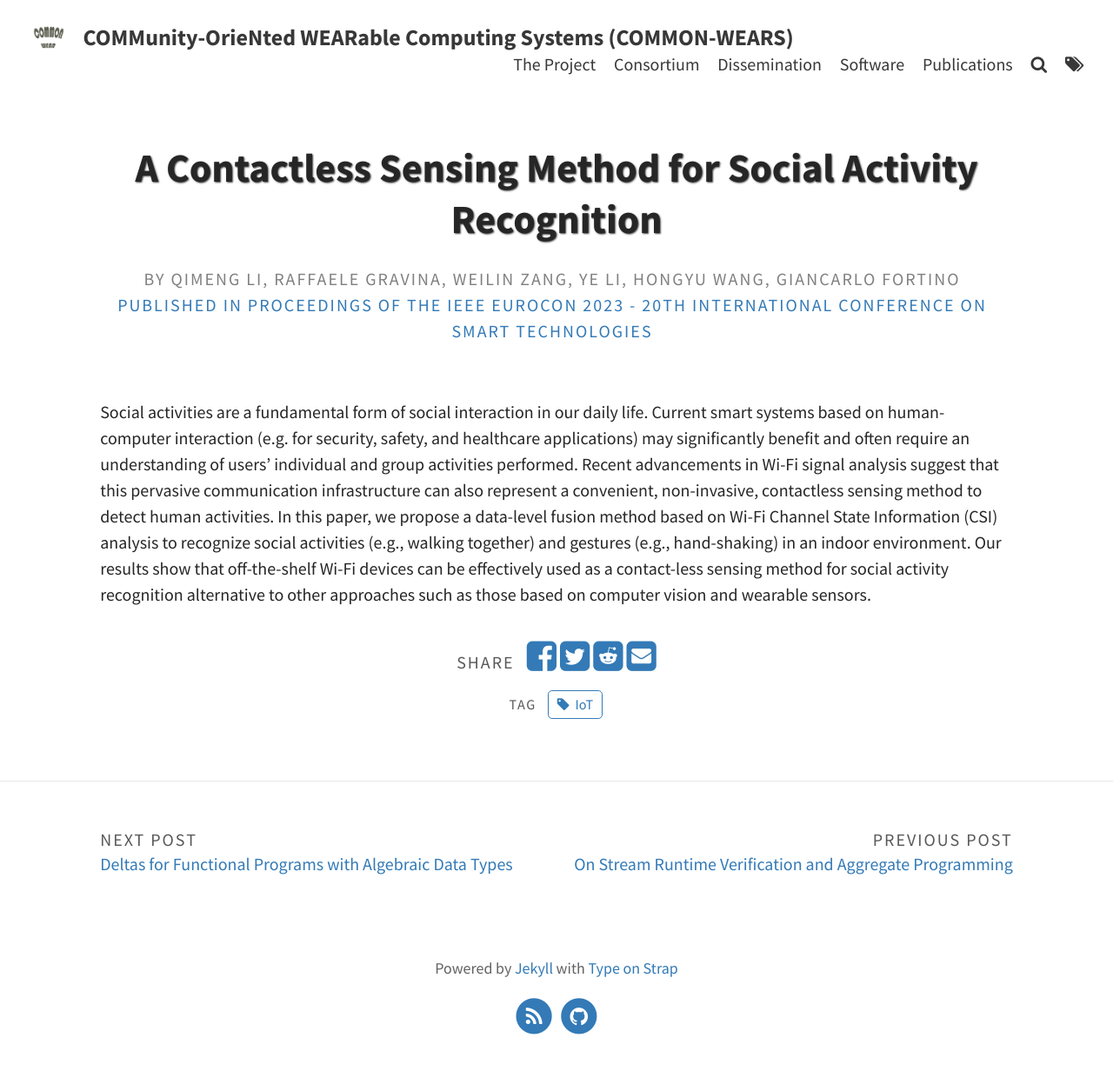
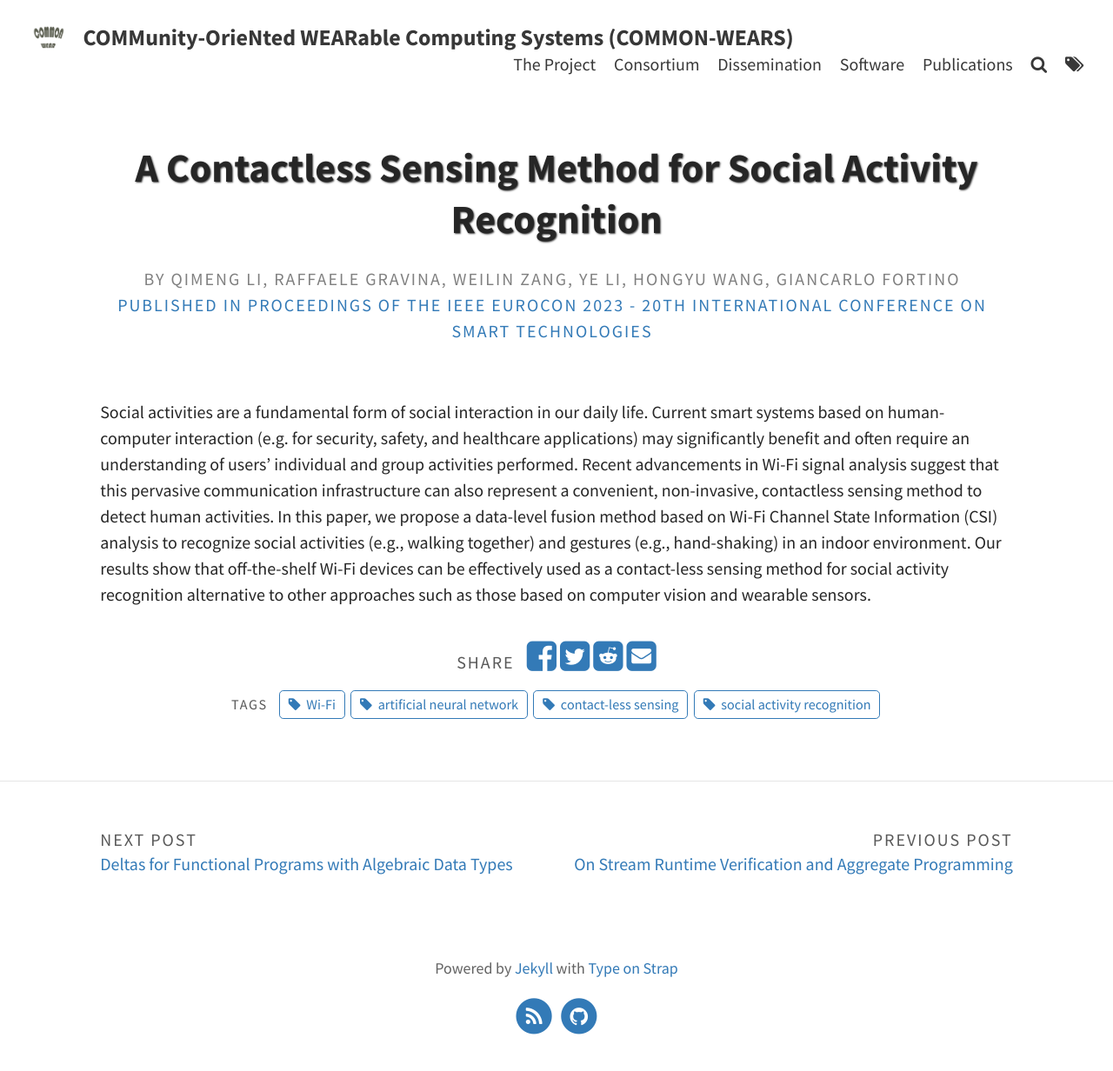
Before and after one commit to common-wears/2022, a Jekyll site: the page built from _posts/2023-08-07-Contactless-IEEEERUCOM.md, in a window 1280 px wide. Shown: the whole page at 87% size. Built offline with Jekyll 4.4.1, drawn with Linux system fonts in a browser that asks for light colours.

Commit message:
Update 2023-08-07-Contactless-IEEEERUCOM.md

```diff
--- a/_posts/2023-08-07-Contactless-IEEEERUCOM.md
+++ b/_posts/2023-08-07-Contactless-IEEEERUCOM.md
@@ -5,7 +5,7 @@ title: "A Contactless Sensing Method for Social Activity Recognition"
 # List authors here as they appear in the paper
 authors: Qimeng Li, Raffaele Gravina, Weilin Zang, Ye Li, Hongyu Wang, Giancarlo Fortino
 # List keywords to get more visibility
-tags: [IoT]
+tags: [social activity recognition, contact-less sensing, Wi-Fi, artificial neural network]
 # Add the journal / proceedings
 journal: Proceedings of the IEEE EUROCON 2023 - 20th International Conference on Smart Technologies
 # Add the DOI
```
